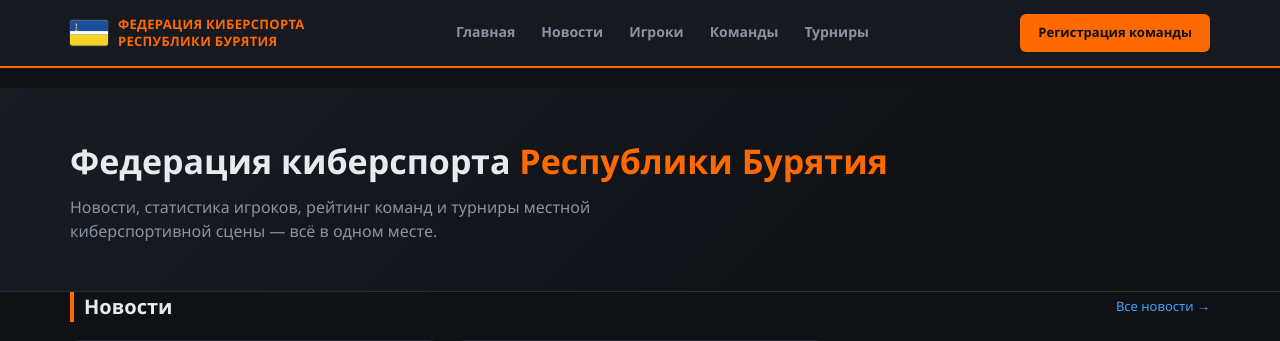
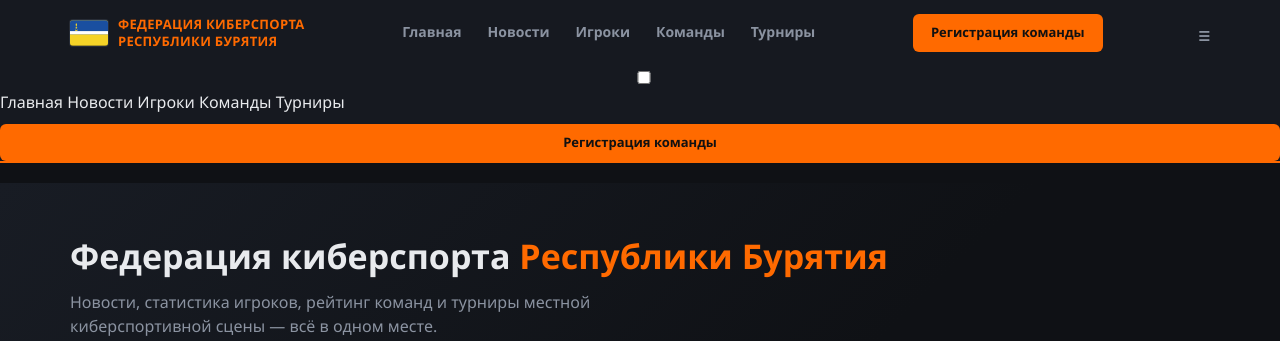
Before and after one commit to ocirovsaan7-creator/-, a Flask app: page / in a window 1280 px wide. Shown: the top 341 px of the page. Run offline with Flask 3, Linux system fonts and the light colour scheme; data comes from the database, SQL or seed files in the repository; grey boxes labelled with a size stand in for pictures from a placeholder-image service; some libraries are stand-ins or nearby versions.

Commit message:
Add files via upload

```diff
--- a/static/css/style.css
+++ b/static/css/style.css
@@ -65,6 +65,11 @@ nav.mainnav a:hover,nav.mainnav a.active{color:var(--text);border-color:var(--ac
 .hero h1{font-size:34px;margin:0 0 8px;}
 .hero h1 span{color:var(--accent)}
 .hero p{color:var(--muted);max-width:600px;margin:0}
+@media(max-width:600px){
+  .hero{padding:32px 0}
+  .hero h1{font-size:26px}
+  .hero p{font-size:14px}
+}
 
 /* SECTIONS */
 section{padding:40px 0}
--- a/templates/base.html
+++ b/templates/base.html
@@ -15,14 +15,25 @@
       <img src="{{ url_for('static', filename='img/flag-buryatia.svg') }}" class="logo-flag" alt="Флаг Бурятии">
       <span class="logo-text">ФЕДЕРАЦИЯ КИБЕРСПОРТА<br><span>РЕСПУБЛИКИ БУРЯТИЯ</span></span>
     </a>
-    <nav class="mainnav">
+    <nav class="mainnav desktop-only">
       <a href="{{ url_for('index') }}">Главная</a>
       <a href="{{ url_for('news_list') }}">Новости</a>
       <a href="{{ url_for('players_list') }}">Игроки</a>
       <a href="{{ url_for('teams_list') }}">Команды</a>
       <a href="{{ url_for('tournaments_list') }}">Турниры</a>
     </nav>
-    <a href="{{ url_for('team_register') }}" class="btn btn-accent">Регистрация команды</a>
+    <a href="{{ url_for('team_register') }}" class="btn btn-accent desktop-only">Регистрация команды</a>
+    <label for="nav-toggle" class="nav-burger">☰</label>
+  </div>
+
+  <input type="checkbox" id="nav-toggle" class="nav-toggle-cb">
+  <div class="mobile-nav">
+    <a href="{{ url_for('index') }}">Главная</a>
+    <a href="{{ url_for('news_list') }}">Новости</a>
+    <a href="{{ url_for('players_list') }}">Игроки</a>
+    <a href="{{ url_for('teams_list') }}">Команды</a>
+    <a href="{{ url_for('tournaments_list') }}">Турниры</a>
+    <a href="{{ url_for('team_register') }}" class="btn btn-accent" style="display:block;text-align:center;margin-top:10px">Регистрация команды</a>
   </div>
 </header>
 
```
